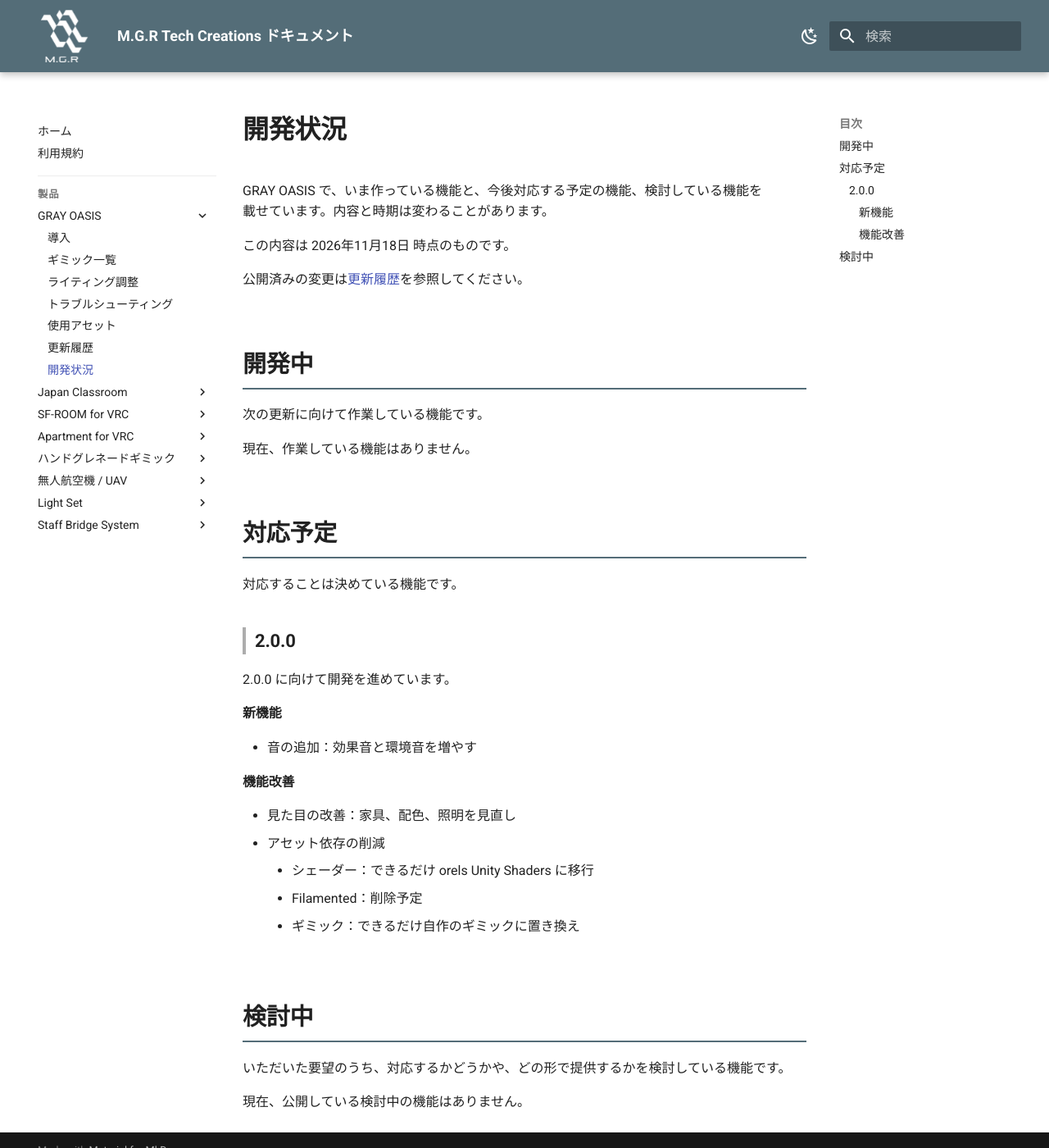
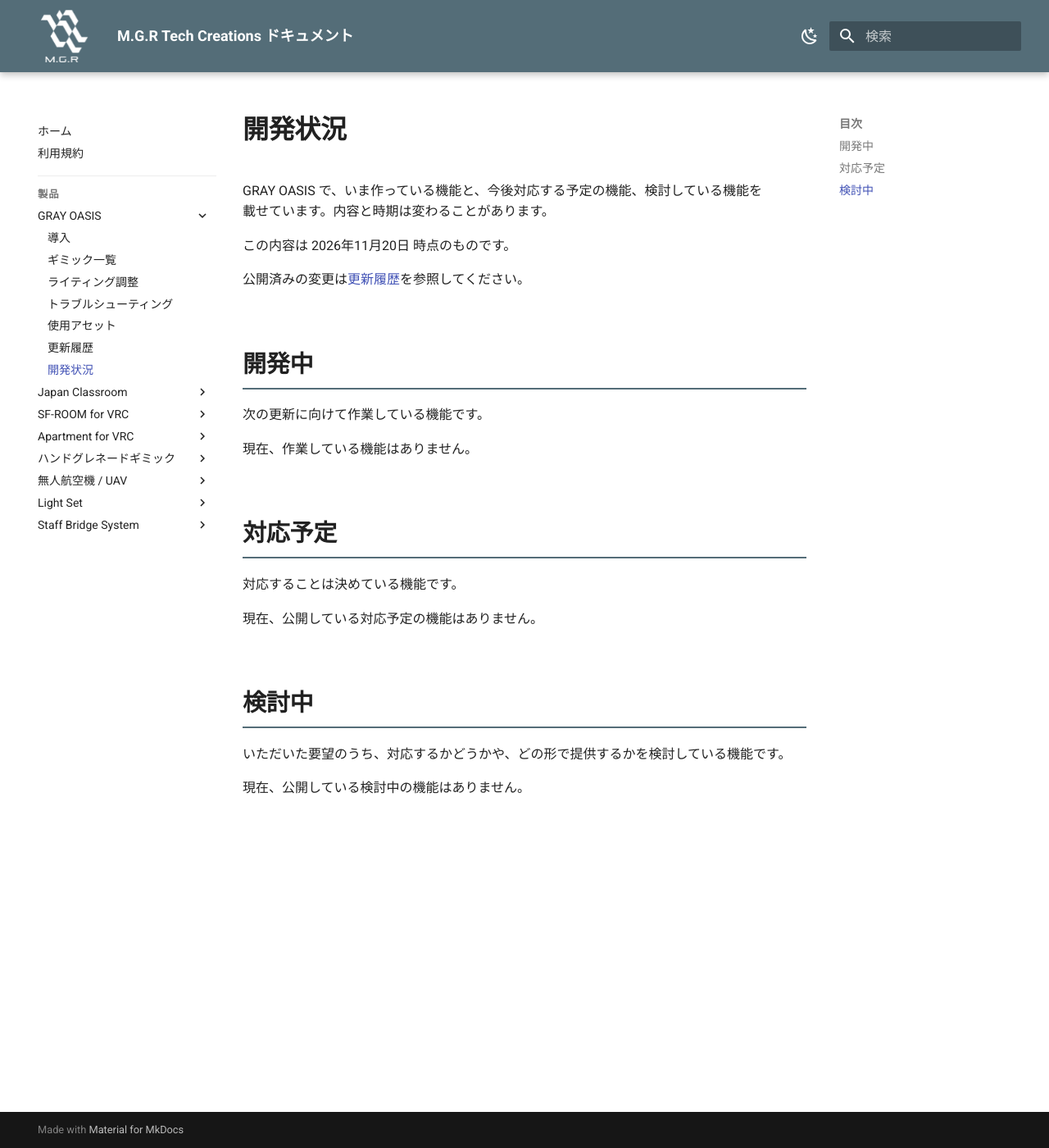
Before and after one commit to MAGURO-git/ProductArchive, an MkDocs documentation site: the page built from docs/gray-oasis/roadmap.md, in a window 1280 px wide and 1400 px high. Shown: the whole window at 82% size. Built offline with MkDocs 1.6.1 and Material for MkDocs 9.7.7, drawn with Linux system fonts in a browser that asks for light colours.

Commit message:
GRAY OASIS: 開発状況から 2.0.0 の対応予定を外す
2.0.0 の開発を止めたので、対応予定の欄を「現在、公開している対応予定の機能はありません。」にする。
日付を 2026年11月20日 にする。

Co-Authored-By: Claude Fable 5.2 <noreply@anthropic.com>

```diff
--- a/docs/gray-oasis/roadmap.md
+++ b/docs/gray-oasis/roadmap.md
@@ -2,7 +2,7 @@
 
 GRAY OASIS で、いま作っている機能と、今後対応する予定の機能、検討している機能を載せています。内容と時期は変わることがあります。
 
-この内容は 2026年11月18日 時点のものです。
+この内容は 2026年11月20日 時点のものです。
 
 公開済みの変更は[更新履歴](changelog.md)を参照してください。
 
@@ -16,21 +16,7 @@ GRAY OASIS で、いま作っている機能と、今後対応する予定の機
 
 対応することは決めている機能です。
 
-### 2.0.0
-
-2.0.0 に向けて開発を進めています。
-
-#### 新機能
-
-- 音の追加：効果音と環境音を増やす
-
-#### 機能改善
-
-- 見た目の改善：家具、配色、照明を見直し
-- アセット依存の削減
-    - シェーダー：できるだけ orels Unity Shaders に移行
-    - Filamented：削除予定
-    - ギミック：できるだけ自作のギミックに置き換え
+現在、公開している対応予定の機能はありません。
 
 ## 検討中 { #considering }
 
```
